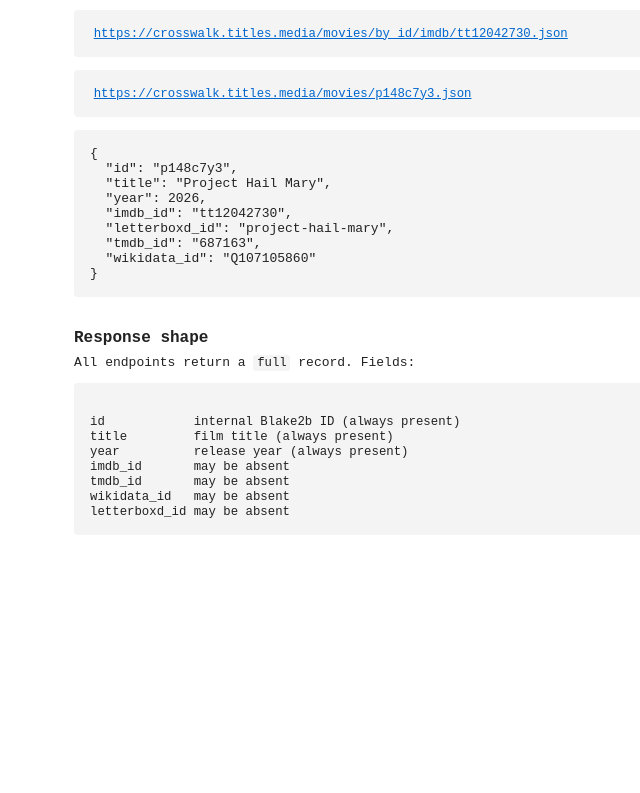
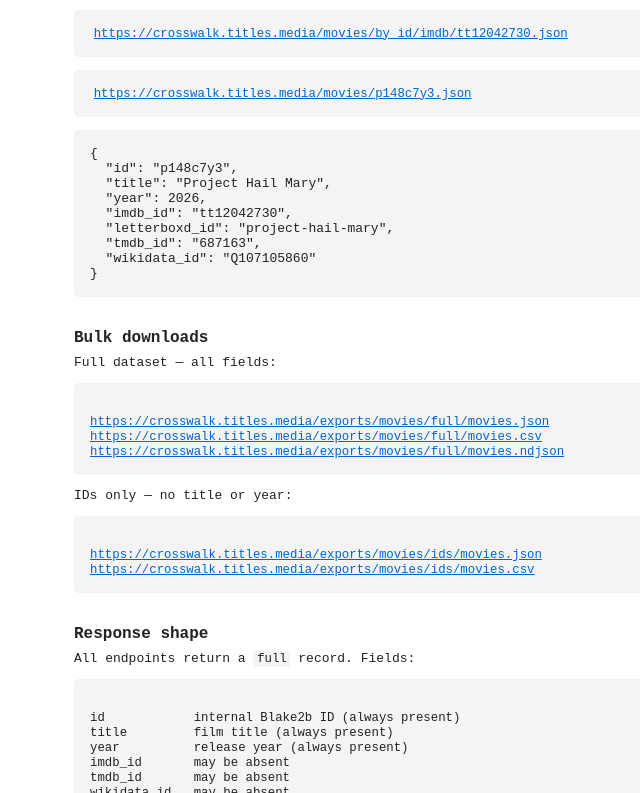
Before and after one commit to titles-media/crosswalk, an Astro site: page / in a window 1280 px wide. Shown: the part 418-1211 px from the top of the page, without its empty margins (206-846 px from the left). Before the commit the page ends 1001 px from the top, so only its background shows below. Built offline with nearby package versions, Linux system fonts and the light colour scheme; Astro itself is replaced by a stand-in of ours.

Commit message:
Add links to export files

```diff
--- a/src/pages/index.astro
+++ b/src/pages/index.astro
@@ -48,6 +48,17 @@
       wikidata_id: "Q107105860"
     }, null, 2)}</pre>
 
+    <h2>Bulk downloads</h2>
+    <p>Full dataset — all fields:</p>
+    <pre><code>
+<a href="/exports/movies/full/movies.json">{BASE}/exports/movies/full/movies.json</a>
+<a href="/exports/movies/full/movies.csv">{BASE}/exports/movies/full/movies.csv</a>
+<a href="/exports/movies/full/movies.ndjson">{BASE}/exports/movies/full/movies.ndjson</a></code></pre>
+    <p>IDs only — no title or year:</p>
+    <pre><code>
+<a href="/exports/movies/ids/movies.json">{BASE}/exports/movies/ids/movies.json</a>
+<a href="/exports/movies/ids/movies.csv">{BASE}/exports/movies/ids/movies.csv</a></code></pre>
+
     <h2>Response shape</h2>
     <p>All endpoints return a <code>full</code> record. Fields:</p>
     <pre><code>
```
